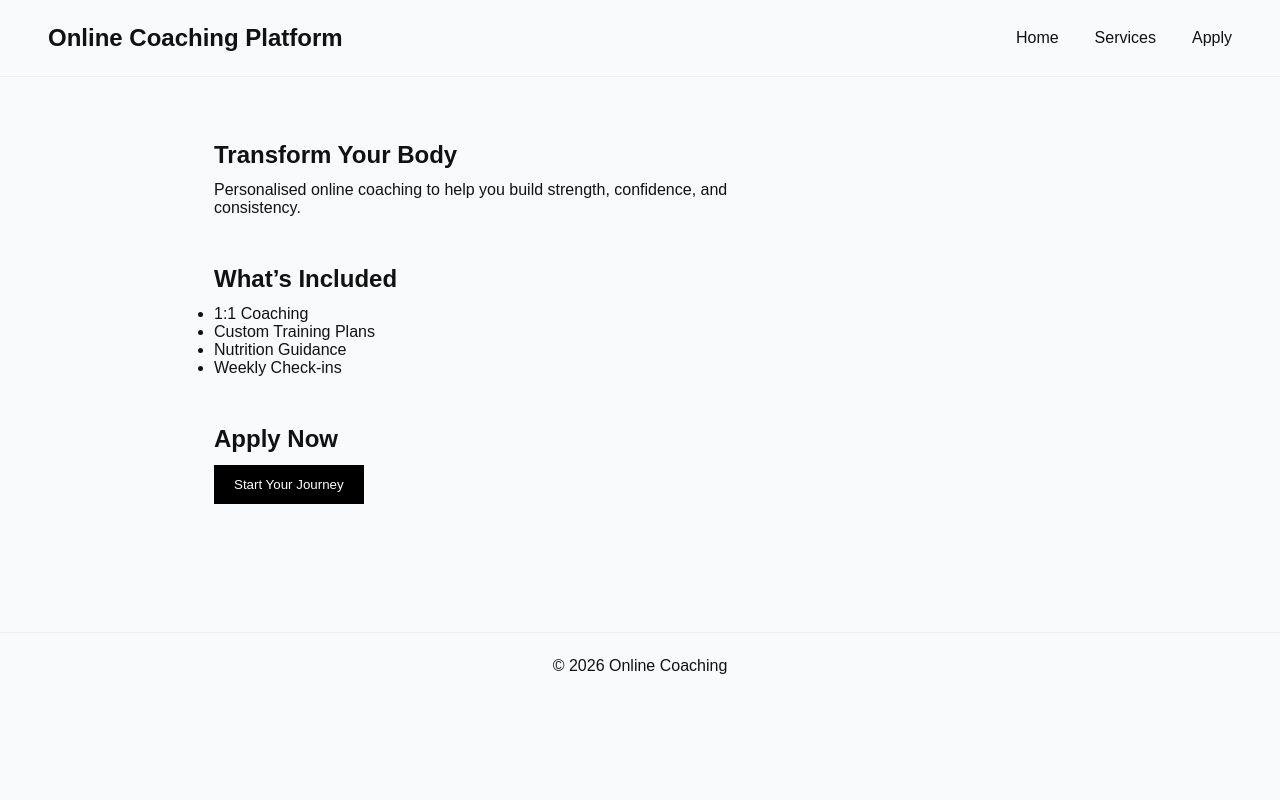
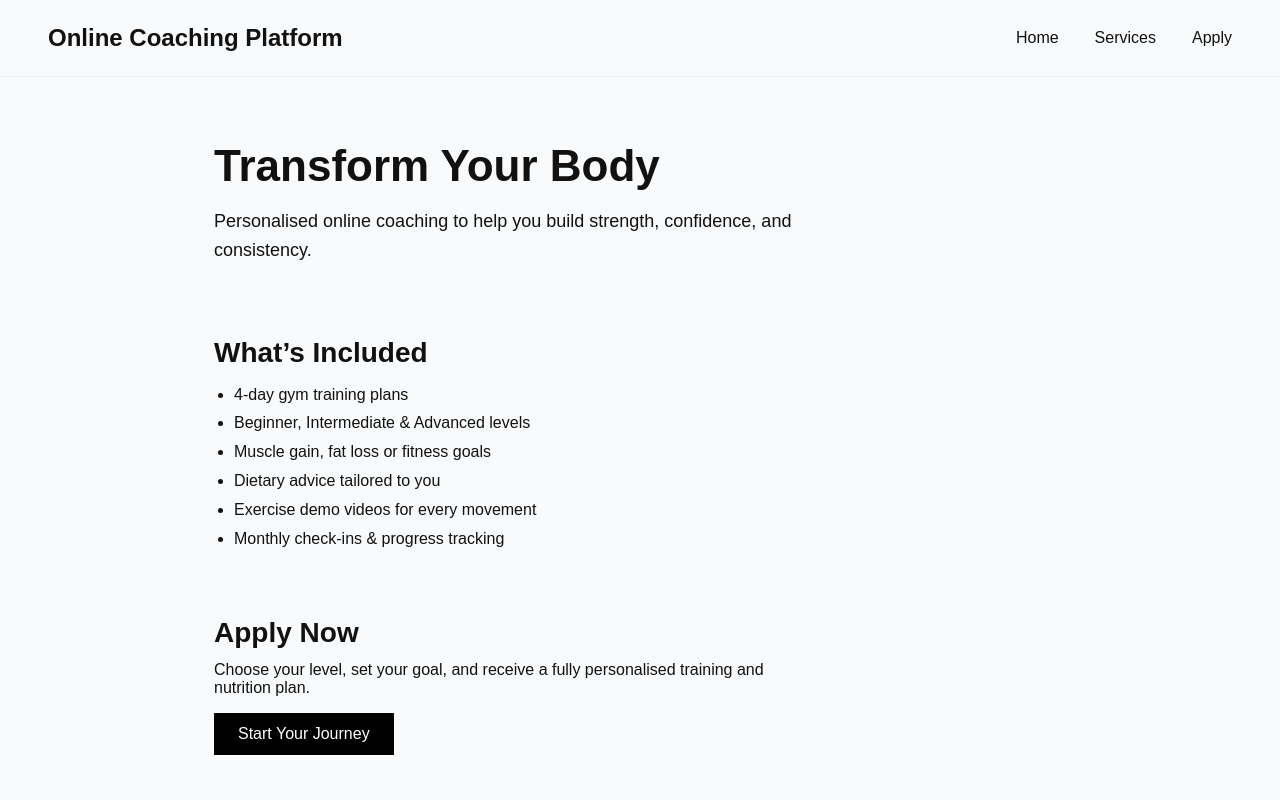
Before and after one commit to cbpumpcoaching/online-coaching-platform, a Next.js app: page / in a window 1280 px wide. Shown: the top 800 px of the page. Built offline with nearby package versions, Linux system fonts and the light colour scheme.

Commit message:
Update index.js

```diff
--- a/pages/index.js
+++ b/pages/index.js
@@ -1,30 +1,69 @@
-import Layout from '../components/Layout';
+import Layout from "../components/Layout";
 
 export default function Home() {
   return (
     <Layout>
-      <section style={{ marginBottom: '48px' }}>
-        <h2>Transform Your Body</h2>
-        <p>
-          Personalised online coaching to help you build strength,
-          confidence, and consistency.
+      <section style={styles.hero}>
+        <h2 style={styles.heroTitle}>Transform Your Body</h2>
+        <p style={styles.heroText}>
+          Personalised online coaching to help you build strength, confidence,
+          and consistency.
         </p>
       </section>
 
-      <section id="services" style={{ marginBottom: '48px' }}>
-        <h2>What’s Included</h2>
-        <ul>
-          <li>1:1 Coaching</li>
-          <li>Custom Training Plans</li>
-          <li>Nutrition Guidance</li>
-          <li>Weekly Check-ins</li>
+      <section id="services" style={styles.section}>
+        <h3 style={styles.sectionTitle}>What’s Included</h3>
+        <ul style={styles.list}>
+          <li>4-day gym training plans</li>
+          <li>Beginner, Intermediate & Advanced levels</li>
+          <li>Muscle gain, fat loss or fitness goals</li>
+          <li>Dietary advice tailored to you</li>
+          <li>Exercise demo videos for every movement</li>
+          <li>Monthly check-ins & progress tracking</li>
         </ul>
       </section>
 
-      <section id="apply">
-        <h2>Apply Now</h2>
-        <button>Start Your Journey</button>
+      <section id="apply" style={styles.section}>
+        <h3 style={styles.sectionTitle}>Apply Now</h3>
+        <p style={styles.text}>
+          Choose your level, set your goal, and receive a fully personalised
+          training and nutrition plan.
+        </p>
+        <button style={styles.button}>Start Your Journey</button>
       </section>
     </Layout>
   );
 }
+
+const styles = {
+  hero: {
+    marginBottom: "72px",
+  },
+  heroTitle: {
+    fontSize: "44px",
+    marginBottom: "16px",
+  },
+  heroText: {
+    fontSize: "18px",
+    lineHeight: 1.6,
+  },
+  section: {
+    marginBottom: "64px",
+  },
+  sectionTitle: {
+    fontSize: "28px",
+    marginBottom: "12px",
+  },
+  list: {
+    lineHeight: 1.8,
+    paddingLeft: "20px",
+  },
+  text: {
+    marginBottom: "16px",
+  },
+  button: {
+    padding: "12px 24px",
+    fontSize: "16px",
+    cursor: "pointer",
+  },
+};
```
